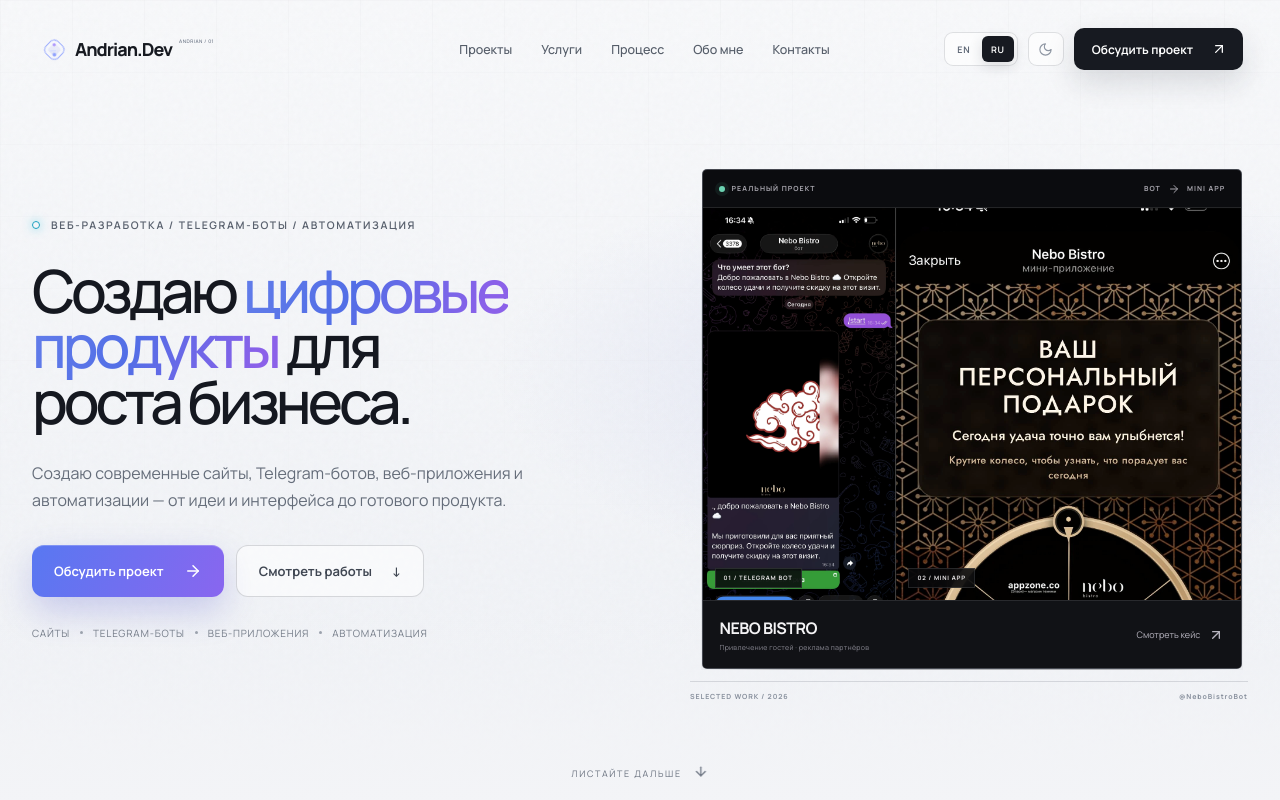
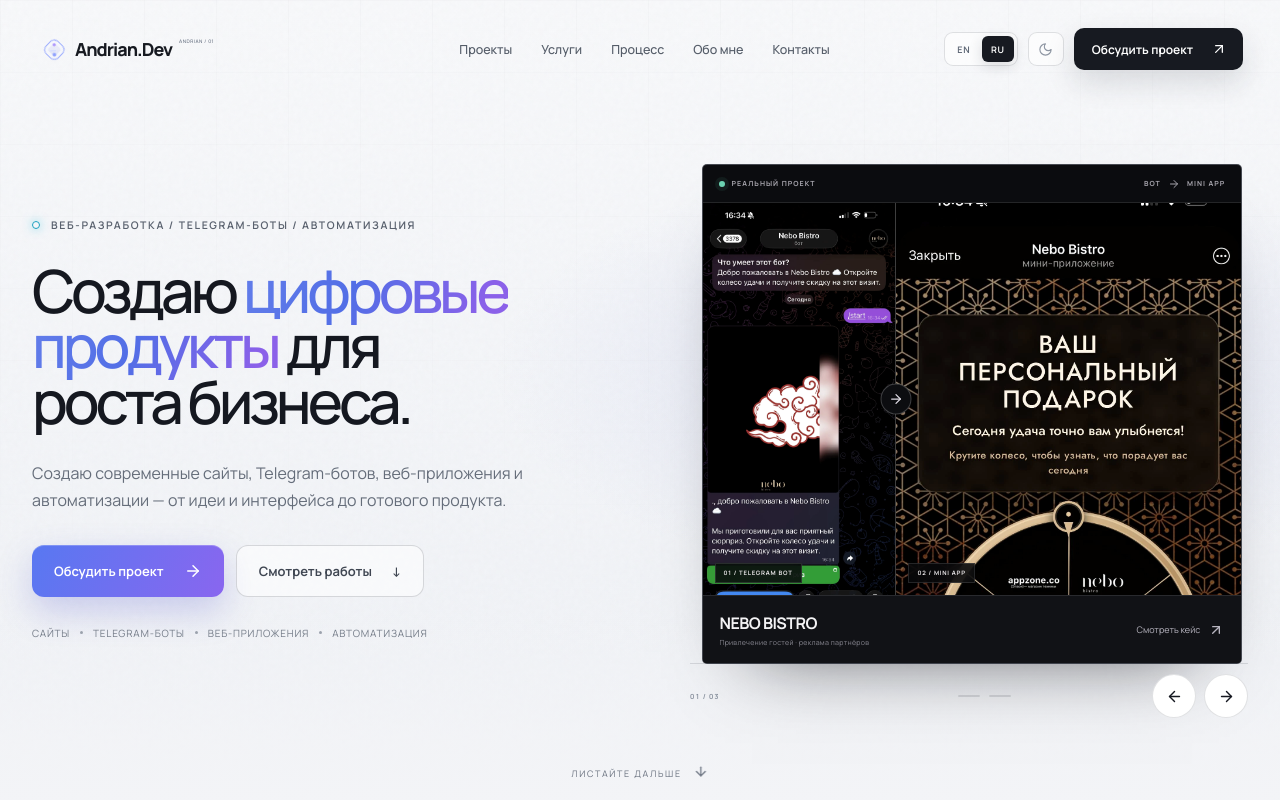
Before and after one commit to AndrianDev0/andrian-dev-portfolio, a React (Vite) app: page / in a window 1280 px wide. Shown: the top 800 px of the page. Built offline with nearby package versions, Linux system fonts and the light colour scheme.

Commit message:
Add project carousel and Tehnotek prototype

```diff
--- a/hero-visual.tsx
+++ b/hero-visual.tsx
@@ -1,21 +1,20 @@
 "use client";
 
-import { ArrowRight, ArrowUpRight } from "lucide-react";
+import { ArrowLeft, ArrowRight, ArrowUpRight } from "lucide-react";
+import { useRef, useState, type PointerEvent as ReactPointerEvent } from "react";
 import { useLanguage } from "./i18n";
 import "./styles/hero-studio.css";
 
-export function HeroVisual() {
-  const { language } = useLanguage();
-  const ru = language === "ru";
+const heroProjects = [
+  { id: "nebo", title: "NEBO BISTRO", href: "/projects/nebo-bistro", external: false },
+  { id: "drop", title: "DROP / AIR FORCE 1", href: "https://drop-air-force-1.quad-thatch-5fteamfa.chatgpt.site", external: true },
+  { id: "tehnotek", title: "ТЕХНОТЭК", href: "https://tehnotek-prototype.vercel.app/", external: true },
+] as const;
 
+function ProjectMedia({ id, ru }: { id: (typeof heroProjects)[number]["id"]; ru: boolean }) {
+  if (id === "nebo") {
     return (
-    <div className="nebo-proof" aria-label={ru ? "Реальный проект Nebo Bistro: путь от Telegram-бота к мини-приложению" : "Real Nebo Bistro project: from Telegram bot to mini app"}>
-      <a className="nebo-proof-frame" href="/projects/nebo-bistro" aria-label={ru ? "Открыть кейс Nebo Bistro" : "Open the Nebo Bistro case study"}>
-        <div className="nebo-proof-top">
-          <span><i />{ru ? "РЕАЛЬНЫЙ ПРОЕКТ" : "REAL PROJECT"}</span>
-          <span>BOT <ArrowRight aria-hidden="true" size={12} /> MINI APP</span>
-        </div>
-        <div className="nebo-proof-media">
+      <div className="hero-project-media hero-project-media-nebo">
         <figure className="nebo-proof-bot">
           <img src="/nebo/case/bot-welcome-hd.webp" alt={ru ? "Сообщение Telegram-бота Nebo Bistro" : "Nebo Bistro Telegram bot welcome message"} width="1178" height="2560" fetchPriority="high" />
           <figcaption>01 / TELEGRAM BOT</figcaption>
@@ -26,12 +25,82 @@
         </figure>
         <span className="nebo-proof-direction" aria-hidden="true"><ArrowRight size={15} /></span>
       </div>
-        <div className="nebo-proof-footer">
-          <div><strong>NEBO BISTRO</strong><span>{ru ? "Привлечение гостей · реклама партнёров" : "Customer acquisition · partner promotion"}</span></div>
-          <span className="nebo-proof-open">{ru ? "Смотреть кейс" : "View case"}<ArrowUpRight aria-hidden="true" size={16} /></span>
+    );
+  }
+
+  if (id === "drop") {
+    return <div className="hero-project-media hero-project-image"><img src="/projects/drop-air-force-1.webp" alt={ru ? "Интерактивный 3D-концепт магазина DROP" : "DROP interactive 3D store concept"} width="1280" height="720" /></div>;
+  }
+
+  return <div className="hero-project-media hero-project-image hero-project-image-tehnotek"><img src="/projects/tehnotek-prototype.webp" alt={ru ? "Прототип продуктовой страницы ТЕХНОТЭК" : "TEHNOTEK product page prototype"} width="1280" height="720" /></div>;
+}
+
+export function HeroVisual() {
+  const { language } = useLanguage();
+  const ru = language === "ru";
+  const [active, setActive] = useState(0);
+  const pointerStart = useRef<{ x: number; y: number } | null>(null);
+  const total = heroProjects.length;
+  const move = (direction: number) => setActive((current) => (current + direction + total) % total);
+
+  const onPointerDown = (event: ReactPointerEvent<HTMLDivElement>) => {
+    pointerStart.current = { x: event.clientX, y: event.clientY };
+  };
+  const onPointerUp = (event: ReactPointerEvent<HTMLDivElement>) => {
+    const start = pointerStart.current;
+    pointerStart.current = null;
+    if (!start) return;
+    const dx = event.clientX - start.x;
+    const dy = event.clientY - start.y;
+    if (Math.abs(dx) > 46 && Math.abs(dx) > Math.abs(dy)) move(dx < 0 ? 1 : -1);
+  };
+
+  return (
+    <section
+      className="hero-project-carousel"
+      aria-roledescription="carousel"
+      aria-label={ru ? "Избранные проекты" : "Selected projects"}
+      tabIndex={0}
+      onKeyDown={(event) => {
+        if (event.key === "ArrowLeft") move(-1);
+        if (event.key === "ArrowRight") move(1);
+      }}
+      onPointerDown={onPointerDown}
+      onPointerUp={onPointerUp}
+      onPointerCancel={() => { pointerStart.current = null; }}
+    >
+      <div className="hero-project-viewport" aria-live="polite">
+        {heroProjects.map((project, index) => {
+          const isActive = index === active;
+          const projectHref = project.id === "nebo" && language === "en" ? `/en${project.href}` : project.href;
+          const isPrototype = project.id === "tehnotek";
+          return (
+            <article className={`hero-project-slide hero-project-slide-${project.id}${isActive ? " is-active" : ""}`} aria-hidden={!isActive} key={project.id}>
+              <a className="hero-project-frame" href={projectHref} target={project.external ? "_blank" : undefined} rel={project.external ? "noreferrer" : undefined} tabIndex={isActive ? 0 : -1}>
+                <div className="hero-project-top">
+                  <span><i />{isPrototype ? (ru ? "ПРОТОТИП" : "PROTOTYPE") : project.id === "nebo" ? (ru ? "РЕАЛЬНЫЙ ПРОЕКТ" : "REAL PROJECT") : (ru ? "РАБОЧИЙ КОНЦЕПТ" : "LIVE CONCEPT")}</span>
+                  <span>{project.id === "nebo" ? <>BOT <ArrowRight aria-hidden="true" size={12} /> MINI APP</> : project.id === "drop" ? "THREE.JS / WEBGL" : "B2B / PRODUCT PAGE"}</span>
+                </div>
+                <ProjectMedia id={project.id} ru={ru} />
+                <div className="hero-project-footer">
+                  <div><strong>{project.title}</strong><span>{project.id === "nebo" ? (ru ? "Привлечение гостей · реклама партнёров" : "Customer acquisition · partner promotion") : project.id === "drop" ? (ru ? "3D-витрина продукта" : "3D product storefront") : (ru ? "Инженерная продуктовая страница" : "Industrial product page")}</span></div>
+                  <span className="hero-project-open">{project.id === "nebo" ? (ru ? "Смотреть кейс" : "View case") : (ru ? "Открыть проект" : "Open project")}<ArrowUpRight aria-hidden="true" size={16} /></span>
                 </div>
               </a>
-      <div className="nebo-proof-note" aria-hidden="true"><span>SELECTED WORK / 2026</span><span>@NeboBistroBot</span></div>
+            </article>
+          );
+        })}
       </div>
+      <div className="hero-project-controls">
+        <span className="hero-project-count">{String(active + 1).padStart(2, "0")} / {String(total).padStart(2, "0")}</span>
+        <div className="hero-project-dots" aria-label={ru ? "Выбрать проект" : "Choose a project"}>
+          {heroProjects.map((project, index) => <button type="button" key={project.id} aria-label={`${ru ? "Показать" : "Show"} ${project.title}`} aria-pressed={index === active} onClick={() => setActive(index)} />)}
+        </div>
+        <div className="hero-project-arrows">
+          <button type="button" onClick={() => move(-1)} aria-label={ru ? "Предыдущий проект" : "Previous project"}><ArrowLeft aria-hidden="true" size={17} /></button>
+          <button type="button" onClick={() => move(1)} aria-label={ru ? "Следующий проект" : "Next project"}><ArrowRight aria-hidden="true" size={17} /></button>
+        </div>
+      </div>
+    </section>
   );
 }
--- a/projects.ts
+++ b/projects.ts
@@ -25,7 +25,7 @@
   status: { en: string; ru: string };
   technologies: string[];
   accent: string;
-  visual: "drop" | "trainer";
+  visual: "drop" | "tehnotek" | "trainer";
   liveUrl?: string;
 };
 
@@ -68,6 +68,24 @@
   },
   {
     id: "03",
+    slug: "tehnotek-prototype",
+    title: "ТЕХНОТЭК",
+    category: {
+      en: "B2B product page prototype",
+      ru: "Прототип продуктовой B2B-страницы",
+    },
+    description: {
+      en: "A working industrial product-page prototype: technical positioning, a manufacturing case, a clear request path, and a specification upload flow.",
+      ru: "Рабочий прототип продуктовой страницы для инженерного производства: техническое позиционирование, производственный кейс, понятный путь к заявке и передача ТЗ или чертежа.",
+    },
+    status: { en: "PROTOTYPE", ru: "ПРОТОТИП" },
+    technologies: ["React", "Product UX", "Responsive"],
+    accent: "#49b7ff",
+    visual: "tehnotek",
+    liveUrl: "https://tehnotek-prototype.vercel.app/",
+  },
+  {
+    id: "04",
     slug: "ai-support-trainer",
     title: "AI SUPPORT / 30",
     category: {
--- a/scripts/prerender-seo.ts
+++ b/scripts/prerender-seo.ts
@@ -138,7 +138,7 @@
         <p>${ru ? "Создаю сайты, Telegram-ботов, веб-приложения и автоматизацию для бизнеса — от структуры и интерфейса до интеграций, тестирования и запуска." : "I build modern websites, Telegram bots, web apps, and automations — from structure and interface to integrations, testing, and launch."}</p>
         <div class="seo-static-actions"><a href="#contact">${ru ? "Обсудить проект" : "Start a project"}</a><a href="#work">${ru ? "Смотреть работы" : "View my work"}</a></div>
       </section>
-      <section class="seo-static-case" id="work"><h2>${ru ? "Избранные работы: продукты, 3D и Telegram" : "Selected work: products, 3D and Telegram"}</h2><p>${ru ? "Nebo Bistro — запущенный бот и Mini App. DROP — рабочий интерактивный 3D-концепт магазина. AI Support / 30 — клиентский Telegram MVP на этапе проектирования." : "Nebo Bistro is a live bot and Mini App. DROP is a working interactive 3D commerce concept. AI Support / 30 is a client Telegram MVP currently in design."}</p><div class="seo-static-actions"><a href="${prefix}/projects/nebo-bistro">${ru ? "Разобрать Nebo Bistro" : "Explore Nebo Bistro"} →</a><a href="https://drop-air-force-1.quad-thatch-5fteamfa.chatgpt.site">${ru ? "Открыть DROP" : "Open DROP"} →</a></div></section>
+      <section class="seo-static-case" id="work"><h2>${ru ? "Избранные работы: продукты, 3D и Telegram" : "Selected work: products, 3D and Telegram"}</h2><p>${ru ? "Nebo Bistro — запущенный бот и Mini App. DROP — рабочий интерактивный 3D-концепт магазина. ТЕХНОТЭК — прототип продуктовой B2B-страницы. AI Support / 30 — клиентский Telegram MVP на этапе проектирования." : "Nebo Bistro is a live bot and Mini App. DROP is a working interactive 3D commerce concept. TEHNOTEK is a B2B product page prototype. AI Support / 30 is a client Telegram MVP currently in design."}</p><div class="seo-static-actions"><a href="${prefix}/projects/nebo-bistro">${ru ? "Разобрать Nebo Bistro" : "Explore Nebo Bistro"} →</a><a href="https://tehnotek-prototype.vercel.app/">${ru ? "Открыть прототип ТЕХНОТЭК" : "Open TEHNOTEK prototype"} →</a></div></section>
       <section class="seo-static-section" id="services"><h2>${ru ? "Услуги разработки для бизнеса" : "Development services for business"}</h2><div class="seo-static-grid">${ru ? serviceCards : `<article><h3>Web development</h3><p>Landing pages, corporate websites and custom builds.</p><a href="#contact">Discuss a website →</a></article><article><h3>Telegram bots</h3><p>Lead capture, sales, support, catalogs and integrations.</p><a href="#contact">Discuss a bot →</a></article><article><h3>Web apps</h3><p>Dashboards, accounts and internal tools.</p><a href="#contact">Discuss a web app →</a></article><article><h3>Automation</h3><p>API, CRM, Telegram and notification workflows.</p><a href="#contact">Discuss automation →</a></article>`}</div></section>
       <section class="seo-static-case" id="process"><h2>${ru ? "От идеи до запуска" : "From idea to launch"}</h2><p>${ru ? "Знакомство, анализ, дизайн, разработка, тестирование и запуск остаются частью одного понятного процесса." : "Discovery, analysis, design, development, testing and launch stay connected in one clear process."}</p></section>
       <section class="seo-static-section" id="contact"><h2>${ru ? "Обсудить проект" : "Start a project"}</h2><p>${ru ? "Расскажите, что вам нужно — предложу подходящий способ реализации." : "Tell me what you need and I will suggest the right way to build it."}</p><div class="seo-static-actions"><a href="https://t.me/qweJSq">Telegram</a><a href="mailto:maa190186@gmail.com">maa190186@gmail.com</a></div></section>
--- a/sections.tsx
+++ b/sections.tsx
@@ -56,8 +56,8 @@
             ))}
           </div>
           <div className="selected-work-head" id="more-work">
-            <p className="eyebrow"><span />{language === "ru" ? "ЕЩЁ ДВЕ РАБОТЫ" : "MORE SELECTED WORK"}</p>
-            <p>{language === "ru" ? "Реальный интерактивный прототип и клиентский продукт на этапе проектирования." : "A live interactive prototype and a client product currently being designed."}</p>
+            <p className="eyebrow"><span />{language === "ru" ? "ДРУГИЕ РАБОТЫ" : "OTHER SELECTED WORK"}</p>
+            <p>{language === "ru" ? "Два рабочих прототипа и клиентский продукт на этапе проектирования — статусы указаны честно." : "Two working prototypes and a client product currently in design, with every status shown clearly."}</p>
           </div>
           <div className="selected-work-grid">
             {portfolioHighlights.map((item, index) => {
--- a/site.ts
+++ b/site.ts
@@ -17,7 +17,7 @@
 } as const;
 
 export const metrics = [
-  { value: "03" },
+  { value: "04" },
   { value: "02" },
   { value: "100%" },
 ];
--- a/styles/hero-studio.css
+++ b/styles/hero-studio.css
@@ -1,24 +1,32 @@
-.nebo-proof{position:relative;width:100%;height:590px;max-width:720px;margin:auto;isolation:isolate}
-.nebo-proof-frame{position:absolute;z-index:2;right:1%;top:7%;display:grid;grid-template-rows:38px 1fr 68px;width:min(640px,94%);height:500px;border:1px solid rgba(129,133,147,.5);border-radius:5px;background:#0b0c0f;color:#f3f3f5;box-shadow:0 38px 75px -50px rgba(7,8,12,.68);overflow:hidden;animation:nebo-frame-in .78s var(--ease) both}
-.nebo-proof-top{display:flex;align-items:center;justify-content:space-between;padding:0 16px;border-bottom:1px solid #ffffff1a;font:700 7px/1 var(--font-geist-mono),monospace;letter-spacing:.15em;color:#a7a5ad}
-.nebo-proof-top>span{display:flex;align-items:center;gap:7px}.nebo-proof-top i{display:block;width:6px;height:6px;border-radius:50%;background:#6bd2b1;box-shadow:0 0 0 4px rgba(107,210,177,.08)}
-.nebo-proof-media{position:relative;display:grid;grid-template-columns:36% 64%;min-height:0;background:#050506;overflow:hidden}
-.nebo-proof-media figure{position:relative;min-width:0;height:100%;margin:0;overflow:hidden;background:#080808}
-.nebo-proof-media img{display:block;width:100%;height:100%;object-fit:cover;object-position:50% 8%;filter:saturate(.9) contrast(1.02)}
-.nebo-proof-bot{border-right:1px solid #ffffff38}
-.nebo-proof-app{clip-path:inset(0 100% 0 0);animation:nebo-app-reveal .72s .32s var(--ease) forwards}
-.nebo-proof-media figcaption{position:absolute;z-index:2;left:12px;bottom:12px;padding:6px 8px;background:#08090bdd;border:1px solid #ffffff1f;color:#e8e5e7;font:700 6px/1 var(--font-geist-mono),monospace;letter-spacing:.13em;backdrop-filter:blur(8px)}
-.nebo-proof-direction{position:absolute;z-index:4;left:36%;top:50%;display:grid;place-items:center;width:31px;height:31px;border:1px solid #ffffff36;border-radius:50%;background:#0c0d10;color:#dcd9e2;translate:-50% -50%;opacity:0;animation:nebo-direction-in .35s .63s var(--ease) forwards}
-.nebo-proof-footer{display:flex;align-items:center;justify-content:space-between;gap:20px;padding:0 17px;border-top:1px solid #ffffff1a;background:#111216}
-.nebo-proof-footer>div{min-width:0}.nebo-proof-footer strong{display:block;color:#f4f3f5!important;font-size:16px;letter-spacing:-.035em}.nebo-proof-footer>div span{display:block;margin-top:4px;color:#898892;font-size:7px;letter-spacing:.04em}
-.nebo-proof-open{display:flex;align-items:center;gap:8px;flex-shrink:0;font-size:9px;color:#b8b5c0;transition:color .25s var(--ease)}.nebo-proof-frame:hover .nebo-proof-open{color:#a997ff}
-.nebo-proof-note{position:absolute;z-index:3;left:3%;right:0;bottom:3%;display:flex;justify-content:space-between;padding-top:11px;border-top:1px solid var(--line);font:700 7px/1 var(--font-geist-mono),monospace;letter-spacing:.13em;color:var(--muted-2);animation:nebo-note-in .55s .5s var(--ease) both}
-@keyframes nebo-frame-in{from{opacity:0;clip-path:inset(0 100% 0 0)}to{opacity:1;clip-path:inset(0 0 0 0)}}
-@keyframes nebo-app-reveal{to{clip-path:inset(0 0 0 0)}}
-@keyframes nebo-direction-in{from{opacity:0;scale:.72}to{opacity:1;scale:1}}
-@keyframes nebo-note-in{from{opacity:0;translate:0 7px}to{opacity:1;translate:0 0}}
+.hero-project-carousel{position:relative;width:100%;height:590px;max-width:720px;margin:auto;isolation:isolate;outline:none;touch-action:pan-y}
+.hero-project-carousel:focus-visible{outline:2px solid var(--accent);outline-offset:8px;border-radius:8px}
+.hero-project-viewport{position:relative;height:520px}
+.hero-project-slide{position:absolute;inset:0;z-index:1;pointer-events:none;opacity:0;transform:translateX(24px) scale(.985);transition:opacity .36s var(--ease),transform .5s var(--ease)}
+.hero-project-slide.is-active{z-index:2;pointer-events:auto;opacity:1;transform:none}
+.hero-project-frame{position:absolute;inset:7% 1% auto auto;display:grid;grid-template-rows:38px 1fr 68px;width:min(640px,94%);height:500px;overflow:hidden;border:1px solid rgba(129,133,147,.5);border-radius:5px;background:#0b0c0f;color:#f3f3f5;box-shadow:0 38px 75px -50px rgba(7,8,12,.68)}
+.hero-project-frame:focus-visible{outline:2px solid #9f8cff;outline-offset:-3px}
+.hero-project-top{display:flex;align-items:center;justify-content:space-between;padding:0 16px;border-bottom:1px solid #ffffff1a;font:700 7px/1 var(--font-geist-mono),monospace;letter-spacing:.15em;color:#a7a5ad}
+.hero-project-top>span{display:flex;align-items:center;gap:7px}.hero-project-top i{display:block;width:6px;height:6px;border-radius:50%;background:#6bd2b1;box-shadow:0 0 0 4px rgba(107,210,177,.08)}
+.hero-project-slide-tehnotek .hero-project-top i{background:#49b7ff}.hero-project-slide-drop .hero-project-top i{background:#9f78ff}
+.hero-project-media{position:relative;min-height:0;background:#050506;overflow:hidden}
+.hero-project-media-nebo{display:grid;grid-template-columns:36% 64%}
+.hero-project-media figure{position:relative;min-width:0;height:100%;margin:0;overflow:hidden;background:#080808}
+.hero-project-media img{display:block;width:100%;height:100%;object-fit:cover;object-position:50% 8%;filter:saturate(.92) contrast(1.02)}
+.hero-project-media-nebo .nebo-proof-bot{border-right:1px solid #ffffff38}
+.hero-project-media figcaption{position:absolute;z-index:2;left:12px;bottom:12px;padding:6px 8px;background:#08090bdd;border:1px solid #ffffff1f;color:#e8e5e7;font:700 6px/1 var(--font-geist-mono),monospace;letter-spacing:.13em;backdrop-filter:blur(8px)}
+.nebo-proof-direction{position:absolute;z-index:4;left:36%;top:50%;display:grid;place-items:center;width:31px;height:31px;border:1px solid #ffffff36;border-radius:50%;background:#0c0d10;color:#dcd9e2;translate:-50% -50%}
+.hero-project-image img{object-position:center top;filter:saturate(.88) contrast(1.03)}
+.hero-project-image-tehnotek img{object-position:center 28%}
+.hero-project-footer{display:flex;align-items:center;justify-content:space-between;gap:20px;padding:0 17px;border-top:1px solid #ffffff1a;background:#111216}
+.hero-project-footer>div{min-width:0}.hero-project-footer strong{display:block;color:#f4f3f5!important;font-size:16px;letter-spacing:-.035em}.hero-project-footer>div span{display:block;margin-top:4px;color:#898892;font-size:7px;letter-spacing:.04em}
+.hero-project-open{display:flex;align-items:center;gap:8px;flex-shrink:0;font-size:9px;color:#b8b5c0;transition:color .25s var(--ease)}.hero-project-frame:hover .hero-project-open{color:#a997ff}
+.hero-project-controls{position:absolute;z-index:4;left:3%;right:0;bottom:0;display:grid;grid-template-columns:1fr auto 1fr;align-items:center;min-height:54px;padding-top:10px;border-top:1px solid var(--line);font:700 7px/1 var(--font-geist-mono),monospace;letter-spacing:.13em;color:var(--muted-2)}
+.hero-project-count{font-variant-numeric:tabular-nums}.hero-project-dots{display:flex;align-items:center;gap:9px}
+.hero-project-dots button{width:22px;height:44px;padding:0;border:0;background:transparent;cursor:pointer;touch-action:manipulation}.hero-project-dots button::before{content:"";display:block;width:100%;height:2px;border-radius:99px;background:var(--line);transition:background .25s var(--ease),transform .25s var(--ease)}.hero-project-dots button[aria-pressed="true"]::before{background:var(--accent);transform:scaleY(2)}
+.hero-project-arrows{justify-self:end;display:flex;gap:8px}.hero-project-arrows button{display:grid;place-items:center;width:44px;height:44px;padding:0;border:1px solid var(--line);border-radius:50%;background:var(--surface);color:var(--text);cursor:pointer;touch-action:manipulation;transition:border-color .25s var(--ease),color .25s var(--ease),background .25s var(--ease)}.hero-project-arrows button:hover{border-color:var(--accent);color:var(--accent)}
+.hero-project-dots button:focus-visible,.hero-project-arrows button:focus-visible{outline:2px solid var(--accent);outline-offset:2px}
 @media(min-width:901px){.hero .hero-visual-wrap{height:auto;min-width:0}.hero .hero-layout{column-gap:54px}}
-@media(min-width:1600px){.nebo-proof{height:640px;max-width:760px}.nebo-proof-frame{width:680px;height:540px}}
-@media(max-width:900px){.hero .hero-visual-wrap{height:auto;margin-top:30px}.nebo-proof{height:580px;max-width:650px}.nebo-proof-frame{width:94%;height:505px}}
-@media(max-width:600px){.nebo-proof{height:520px;width:100%}.nebo-proof-frame{top:2%;left:0;right:auto;grid-template-rows:34px 1fr 63px;width:100%;height:455px}.nebo-proof-top{padding:0 10px;font-size:5px}.nebo-proof-media{display:block}.nebo-proof-bot{display:none}.nebo-proof-app{display:block;width:100%;height:100%;clip-path:inset(0 100% 0 0)}.nebo-proof-media img{object-position:50% 14%;filter:none}.nebo-proof-direction{display:none}.nebo-proof-media figcaption{left:8px;bottom:8px;padding:5px 6px;font-size:5px}.nebo-proof-footer{padding:0 11px;gap:10px}.nebo-proof-footer strong{font-size:13px}.nebo-proof-footer>div span{font-size:5px;max-width:150px}.nebo-proof-open{font-size:7px;gap:5px}.nebo-proof-note{left:0;right:0;bottom:0;font-size:5px;padding-top:8px}}
-@media(prefers-reduced-motion:reduce){.nebo-proof-frame,.nebo-proof-app,.nebo-proof-direction,.nebo-proof-note{animation:none}.nebo-proof-app{clip-path:none}.nebo-proof-direction{opacity:1}}
+@media(min-width:1600px){.hero-project-carousel{height:640px;max-width:760px}.hero-project-viewport{height:570px}.hero-project-frame{width:680px;height:540px}}
+@media(max-width:900px){.hero .hero-visual-wrap{height:auto;margin-top:30px}.hero-project-carousel{height:580px;max-width:650px}.hero-project-viewport{height:515px}.hero-project-frame{width:94%;height:505px}}
+@media(max-width:600px){.hero-project-carousel{height:528px;width:100%}.hero-project-viewport{height:462px}.hero-project-frame{inset:2% auto auto 0;grid-template-rows:34px 1fr 63px;width:100%;height:455px}.hero-project-top{padding:0 10px;font-size:5px}.hero-project-media-nebo{display:block}.hero-project-media-nebo .nebo-proof-bot{display:none}.hero-project-media-nebo .nebo-proof-app{display:block;width:100%;height:100%}.hero-project-media img{object-position:50% 14%;filter:none}.hero-project-image img{object-position:center top}.hero-project-image-tehnotek img{object-position:61% top}.nebo-proof-direction{display:none}.hero-project-media figcaption{left:8px;bottom:8px;padding:5px 6px;font-size:5px}.hero-project-footer{padding:0 11px;gap:10px}.hero-project-footer strong{font-size:13px}.hero-project-footer>div span{font-size:5px;max-width:150px}.hero-project-open{font-size:7px;gap:5px}.hero-project-controls{left:0;right:0;min-height:54px;padding-top:8px}.hero-project-dots{gap:6px}.hero-project-dots button{width:18px}.hero-project-arrows{gap:6px}.hero-project-arrows button{width:44px;height:44px}}
+@media(prefers-reduced-motion:reduce){.hero-project-slide,.hero-project-dots button::before,.hero-project-arrows button,.hero-project-open{transition:none}}
```
Also changed, not shown: styles/selected-work.css (+12 -5 lines), visuals.tsx (+9 -0 lines), public/projects/tehnotek-prototype.webp (added), 1 other file (tests, documents, lock files or other folders). Lines whose indentation alone changed are shown as unchanged.
